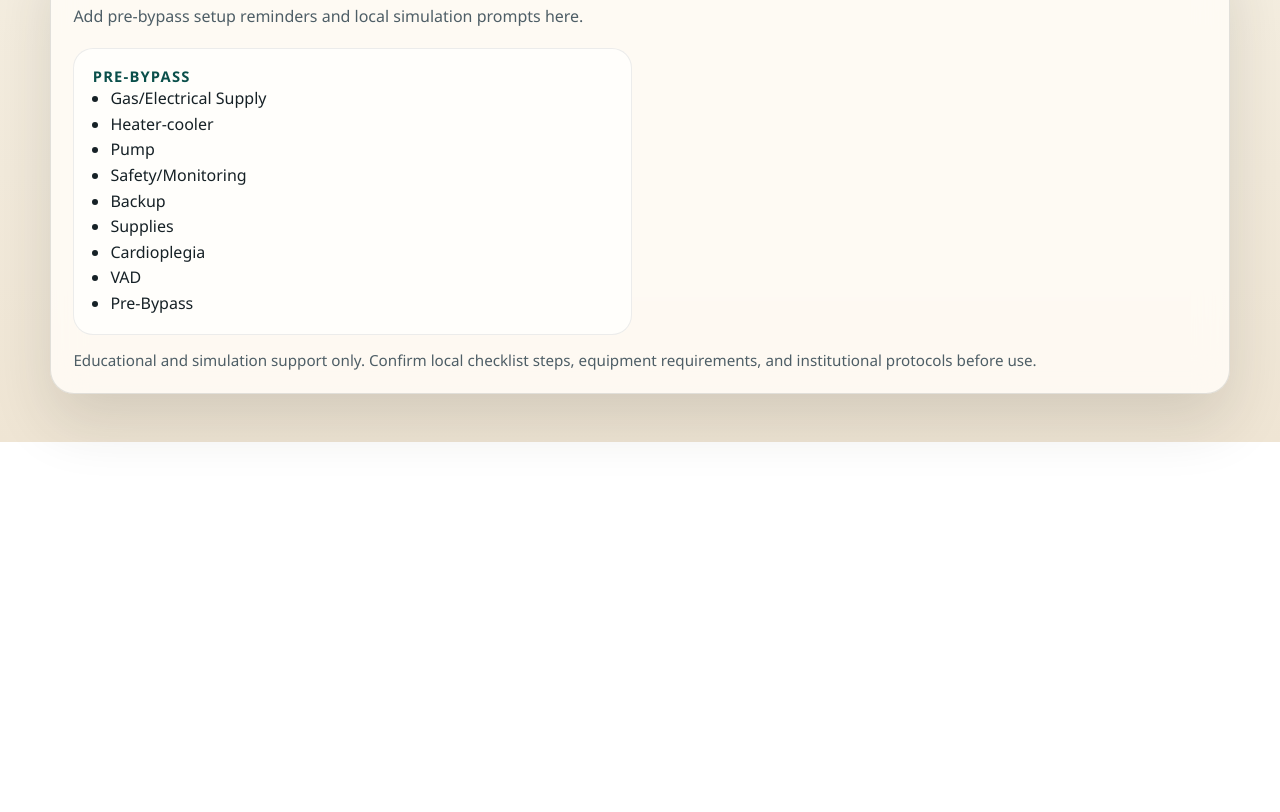
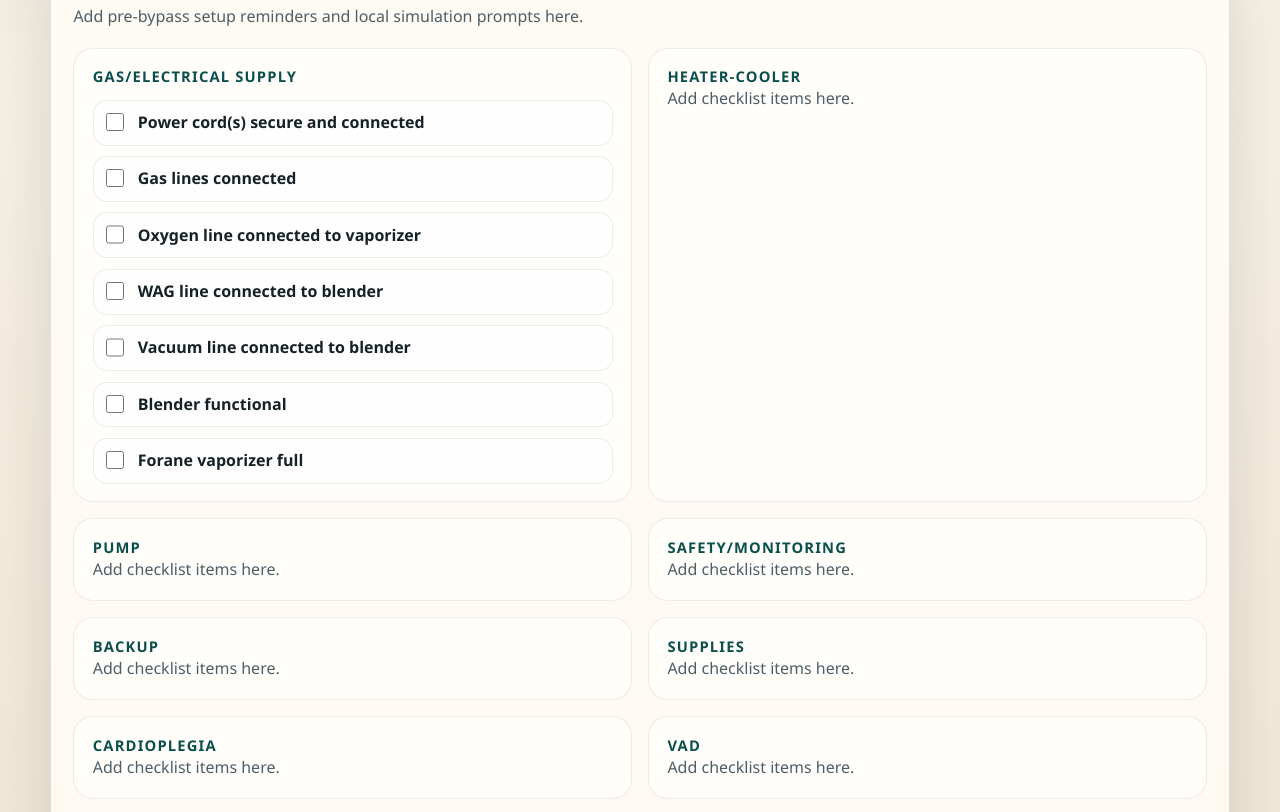
Before and after one commit to mydo650/CPB-Perfusion-Tool, a website: page checklist.html in a window 1280 px wide. Shown: the part 488-1300 px from the top of the page. Before the commit the page ends 930 px from the top, so only its background shows below. Drawn offline with Linux system fonts and the light colour scheme.

Commit message:
Update checklist

```diff
--- a/checklist.html
+++ b/checklist.html
@@ -61,19 +61,49 @@
             <p>Add pre-bypass setup reminders and local simulation prompts here.</p>
           </div>
           <div class="results-grid results-grid-compact">
+            <article class="result-card" id="gas-electrical-supply">
+              <p class="result-label">Gas/Electrical Supply</p>
+              <div class="checklist-items" role="group" aria-label="Gas and electrical supply checklist">
+                <label><input type="checkbox" /> <span>Power cord(s) secure and connected</span></label>
+                <label><input type="checkbox" /> <span>Gas lines connected</span></label>
+                <label><input type="checkbox" /> <span>Oxygen line connected to vaporizer</span></label>
+                <label><input type="checkbox" /> <span>WAG line connected to blender</span></label>
+                <label><input type="checkbox" /> <span>Vacuum line connected to blender</span></label>
+                <label><input type="checkbox" /> <span>Blender functional</span></label>
+                <label><input type="checkbox" /> <span>Forane vaporizer full</span></label>
+              </div>
+            </article>
+            <article class="result-card">
+              <p class="result-label">Heater-cooler</p>
+              <p class="home-copy">Add checklist items here.</p>
+            </article>
+            <article class="result-card">
+              <p class="result-label">Pump</p>
+              <p class="home-copy">Add checklist items here.</p>
+            </article>
+            <article class="result-card">
+              <p class="result-label">Safety/Monitoring</p>
+              <p class="home-copy">Add checklist items here.</p>
+            </article>
+            <article class="result-card">
+              <p class="result-label">Backup</p>
+              <p class="home-copy">Add checklist items here.</p>
+            </article>
+            <article class="result-card">
+              <p class="result-label">Supplies</p>
+              <p class="home-copy">Add checklist items here.</p>
+            </article>
+            <article class="result-card">
+              <p class="result-label">Cardioplegia</p>
+              <p class="home-copy">Add checklist items here.</p>
+            </article>
+            <article class="result-card">
+              <p class="result-label">VAD</p>
+              <p class="home-copy">Add checklist items here.</p>
+            </article>
             <article class="result-card">
               <p class="result-label">Pre-Bypass</p>
-              <ul class="home-list">
-                <li>Gas/Electrical Supply</li>
-                <li>Heater-cooler</li>
-                <li>Pump</li>
-                <li>Safety/Monitoring</li>
-                <li>Backup</li>
-                <li>Supplies</li>
-                <li>Cardioplegia</li>
-                <li>VAD</li>
-                <li>Pre-Bypass</li>
-              </ul>
+              <p class="home-copy">Add checklist items here.</p>
             </article>
           </div>
           <p class="disclaimer">
--- a/styles.css
+++ b/styles.css
@@ -394,6 +394,34 @@ h1 {
   line-height: 1.6;
 }
 
+.checklist-items {
+  display: grid;
+  gap: 0.65rem;
+  margin-top: 0.85rem;
+}
+
+.checklist-items label {
+  display: grid;
+  grid-template-columns: 1.35rem 1fr;
+  align-items: start;
+  gap: 0.65rem;
+  min-height: 2.4rem;
+  padding: 0.7rem 0.75rem;
+  border-radius: 14px;
+  background: rgba(255, 255, 255, 0.68);
+  border: 1px solid rgba(22, 33, 38, 0.08);
+  color: var(--ink);
+  font-weight: 700;
+  line-height: 1.35;
+}
+
+.checklist-items input {
+  width: 1.15rem;
+  height: 1.15rem;
+  margin: 0.05rem 0 0;
+  accent-color: var(--accent-strong);
+}
+
 .home-cta {
   display: inline-flex;
   justify-content: center;
```
